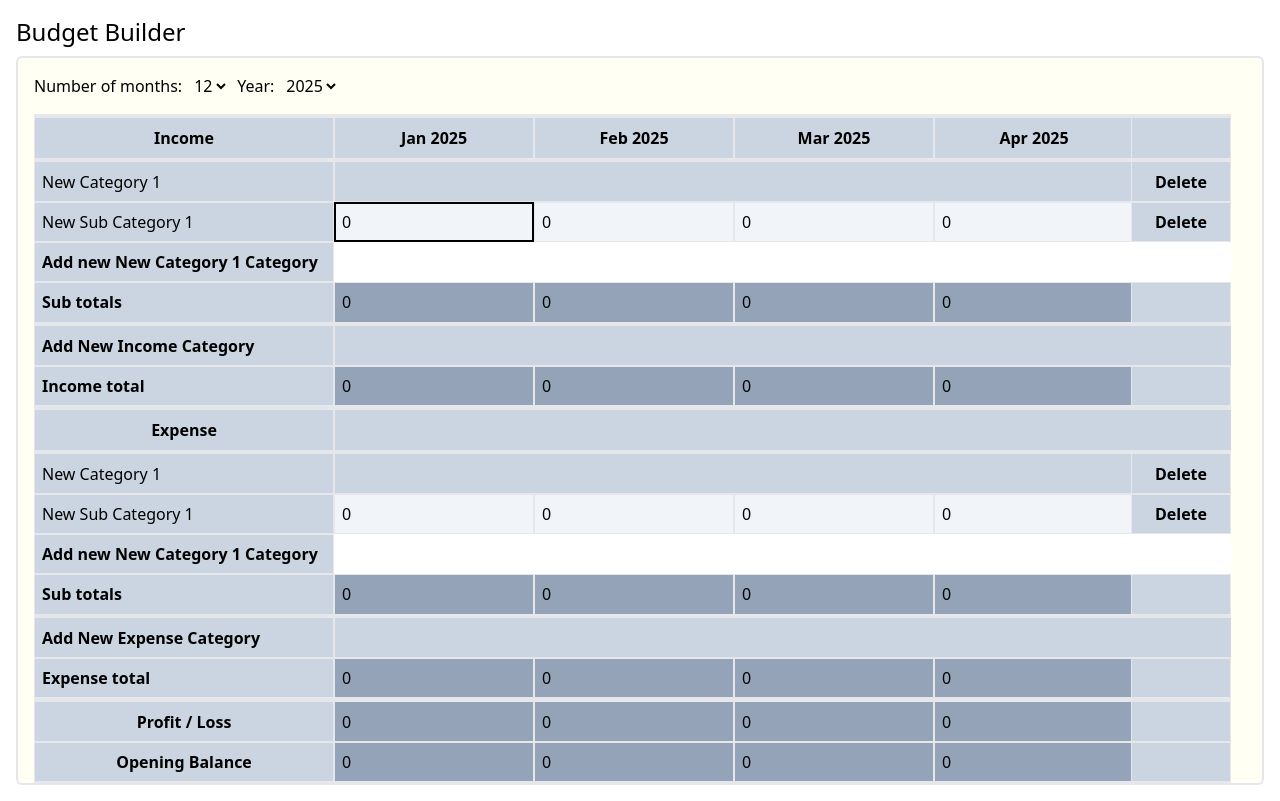
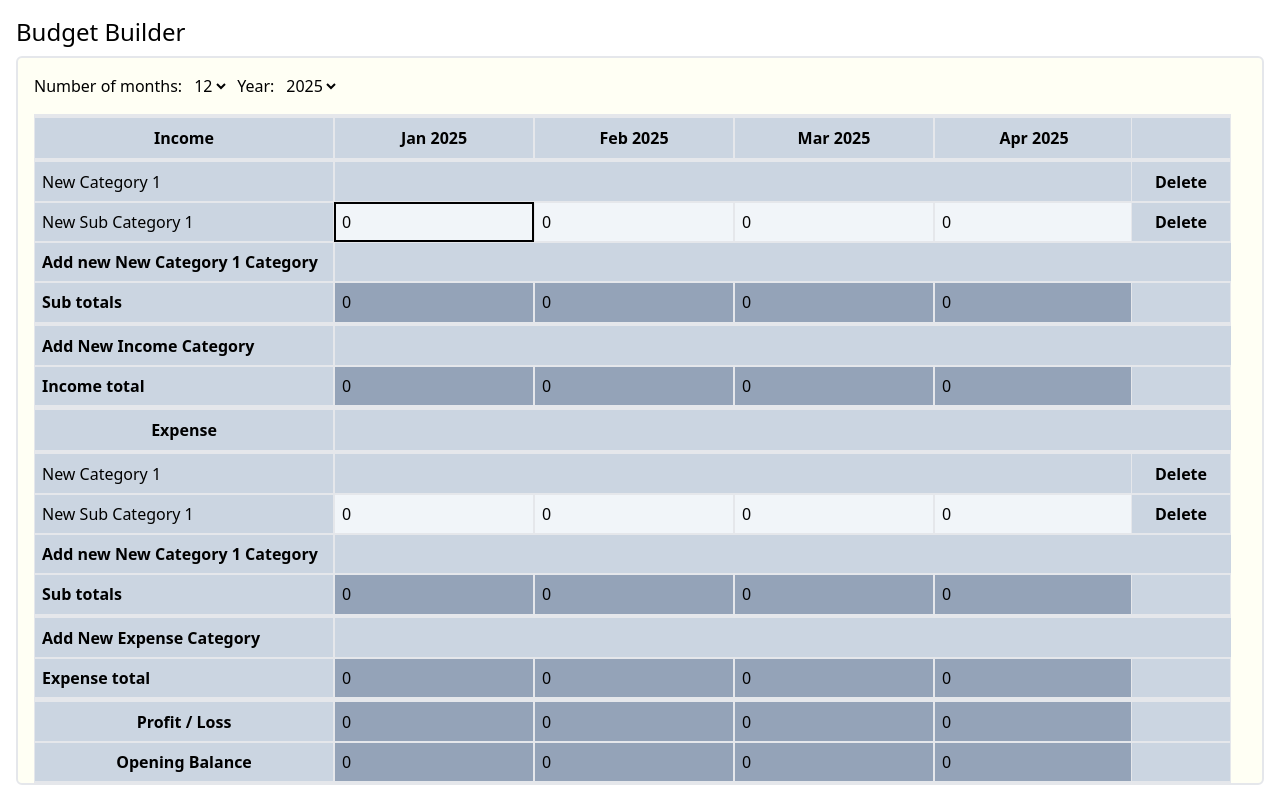
Before and after one commit to loitph/budget-builder, an Angular app: page /dashboard in a window 1280 px wide. Built offline with nearby package versions, Linux system fonts and the light colour scheme.

Commit message:
Formatted code

```diff
--- a/src/app/pages/components/builder/builder.component.html
+++ b/src/app/pages/components/builder/builder.component.html
@@ -105,7 +105,7 @@
             Add new {{ budgetItem.category }} Category
           </td>
           <td
-            class="tbl-cellbg-slate-300"
+            class="tbl-cell bg-slate-300"
             [colSpan]="months().length + 1"
           ></td>
         </tr>
```
